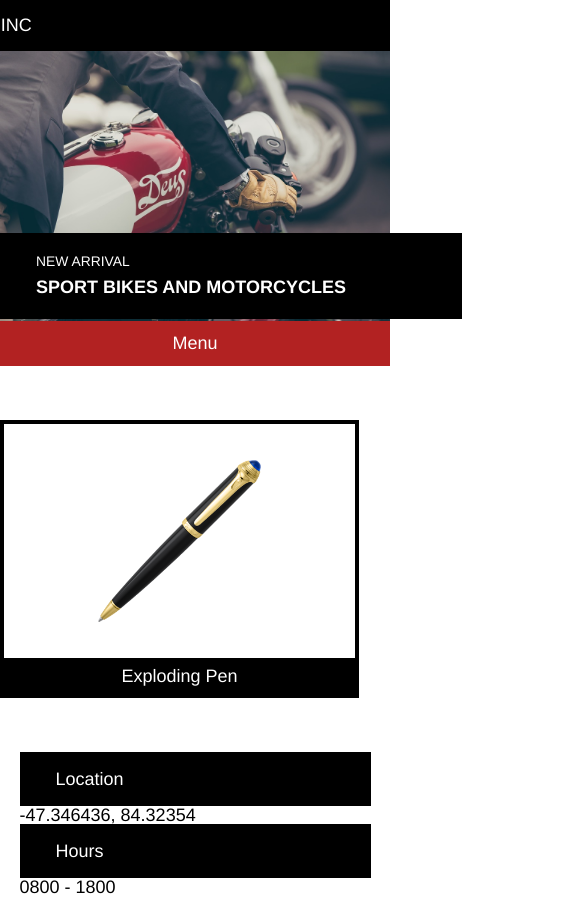
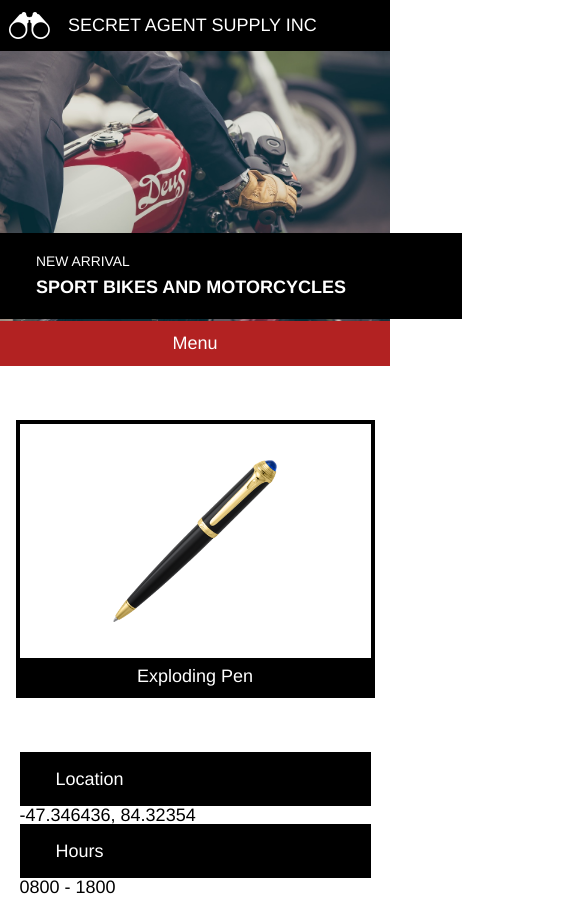
Before and after one commit to akbarratt/secretagentsupply, a plain HTML site: page index.html in a window 390 px wide. Shown: the top 899 px of the page, 585 px wide, since content can reach past the window. Drawn offline with Linux system fonts and the light colour scheme.

Commit message:
Correct logo and margin issues.

```diff
--- a/index.html
+++ b/index.html
@@ -9,11 +9,9 @@
   <body>
     <!--Header section: logo, banner, nav-->
     <header>
-      <div class="container">
-        <div class="logo">
-          <img src="resources/images/logo.png">
-          <h2>SECRET AGENT SUPPLY INC</h2>
-        </div>
+      <div class="logo container">
+        <img src="resources/images/logo.png">
+        <h2>SECRET AGENT SUPPLY INC</h2>
       </div>
       <div class="banner">
         <div class="container">
--- a/resources/css/style.css
+++ b/resources/css/style.css
@@ -191,6 +191,10 @@ footer {
 
 @media only screen and (max-width: 1024px) {
 
+  .container {
+    width: 100%;
+  }
+
   nav ul {
     display: none;
   }
@@ -201,6 +205,7 @@ footer {
 
   .prodbox {
     width: 47%;
+    margin: 0 auto;
   }
 
   .glasses {
@@ -234,6 +239,7 @@ footer {
 
   .prodbox {
     width: 90%;
+    margin: 0 auto;
   }
 
   .watch {
```
